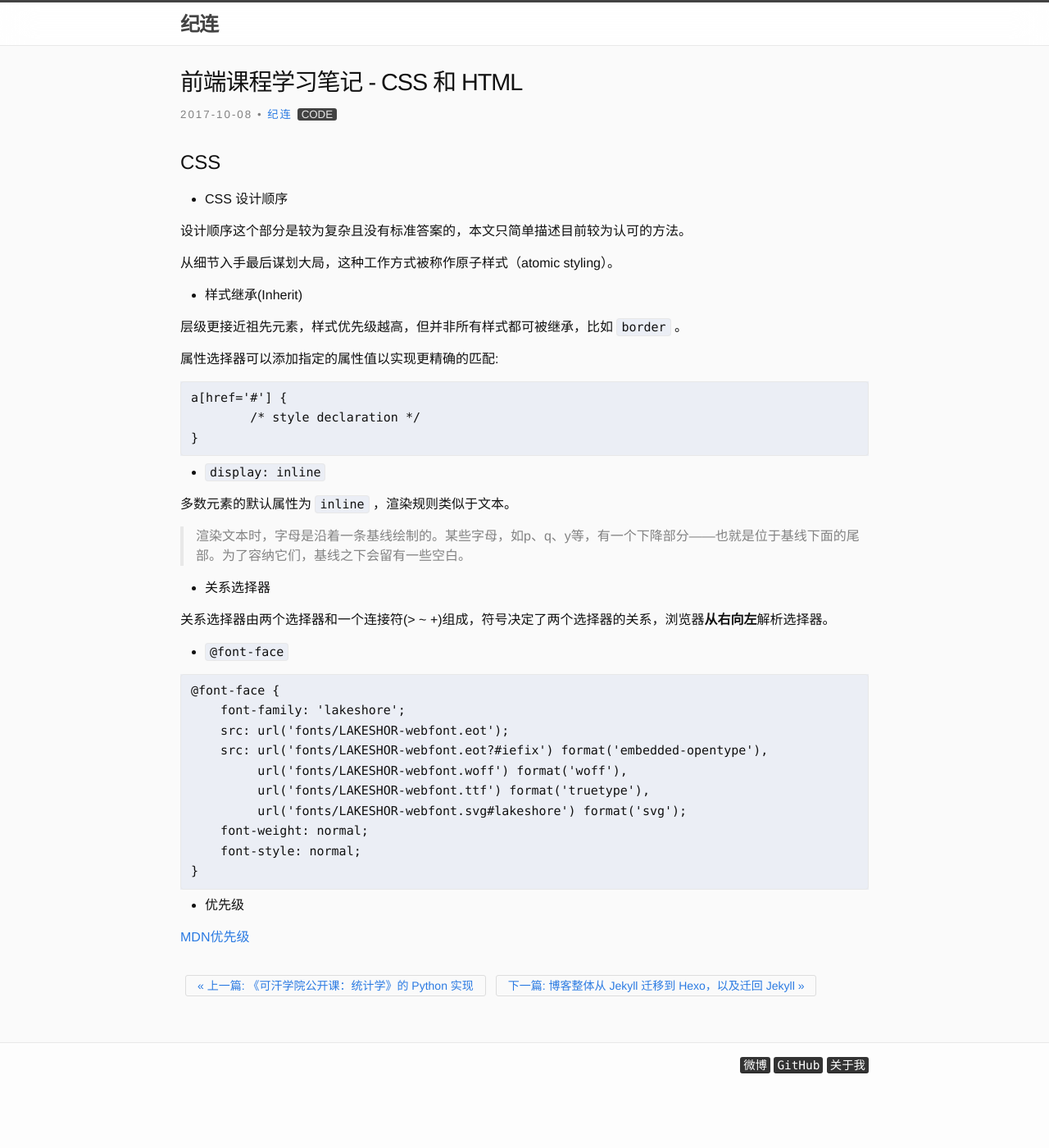
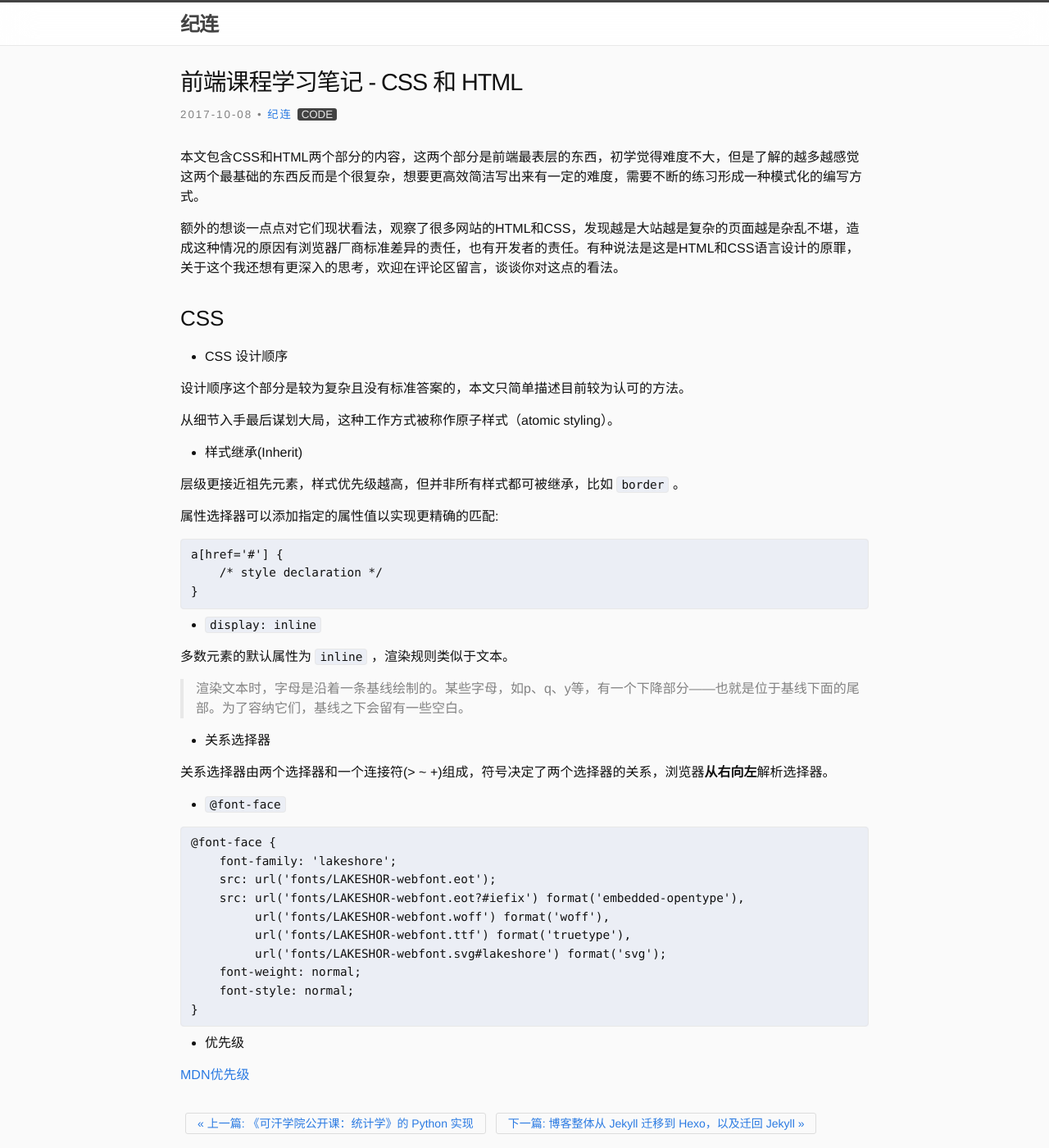
Before and after one commit to aalenliang/roger93y.github.io, a Jekyll site: the page built from _posts/2018-10-08-front-end-note-1.markdown, in a window 1280 px wide and 1400 px high. Shown: the whole window at 82% size. Built offline with Jekyll 4.4.1, drawn with Linux system fonts in a browser that asks for light colours; comment, search, counter and statistics services are not loaded.

Commit message:
update styles and post.

````diff
--- a/_posts/2018-10-08-front-end-note-1.markdown
+++ b/_posts/2018-10-08-front-end-note-1.markdown
@@ -5,10 +5,14 @@ date:   2017-10-08 12:00 +0800
 author: 纪连
 categories: code
 comments: true
-hidden: true
+hidden: false
 ---
 
-# CSS
+本文包含CSS和HTML两个部分的内容，这两个部分是前端最表层的东西，初学觉得难度不大，但是了解的越多越感觉这两个最基础的东西反而是个很复杂，想要更高效简洁写出来有一定的难度，需要不断的练习形成一种模式化的编写方式。
+
+额外的想谈一点点对它们现状看法，观察了很多网站的HTML和CSS，发现越是大站越是复杂的页面越是杂乱不堪，造成这种情况的原因有浏览器厂商标准差异的责任，也有开发者的责任。有种说法是这是HTML和CSS语言设计的原罪，关于这个我还想有更深入的思考，欢迎在评论区留言，谈谈你对这点的看法。
+
+### CSS
 
 * CSS 设计顺序
 
@@ -25,7 +29,7 @@ hidden: true
 
 ```
 a[href='#'] {
-	/* style declaration */
+    /* style declaration */
 }
 ```
 
--- a/_posts/2018-10-09-move-to-hexo.markdown
+++ b/_posts/2018-10-09-move-to-hexo.markdown
@@ -52,7 +52,7 @@ deploy:
   message: move to hexo
 ```
 
-安装 `hexo-deployer-git`：
+安装 hexo-deployer-git：
 
 ```
 $ npm install hexo-deployer-git --save
--- a/_sass/minima/_base.scss
+++ b/_sass/minima/_base.scss
@@ -160,7 +160,7 @@ hr {
  */
 pre,
 code {
-  @include relative-font-size(0.9375);
+  @include relative-font-size(0.9);
   border: 1px solid $grey-color-light;
   border-radius: 4px;
 }
--- a/_sass/minima/_syntax-highlighting.scss
+++ b/_sass/minima/_syntax-highlighting.scss
@@ -3,6 +3,7 @@
  */
 .highlight {
   background: #fff;
+  border-radius: 5px;
   @extend %vertical-rhythm;
 
   .highlighter-rouge & {
````
